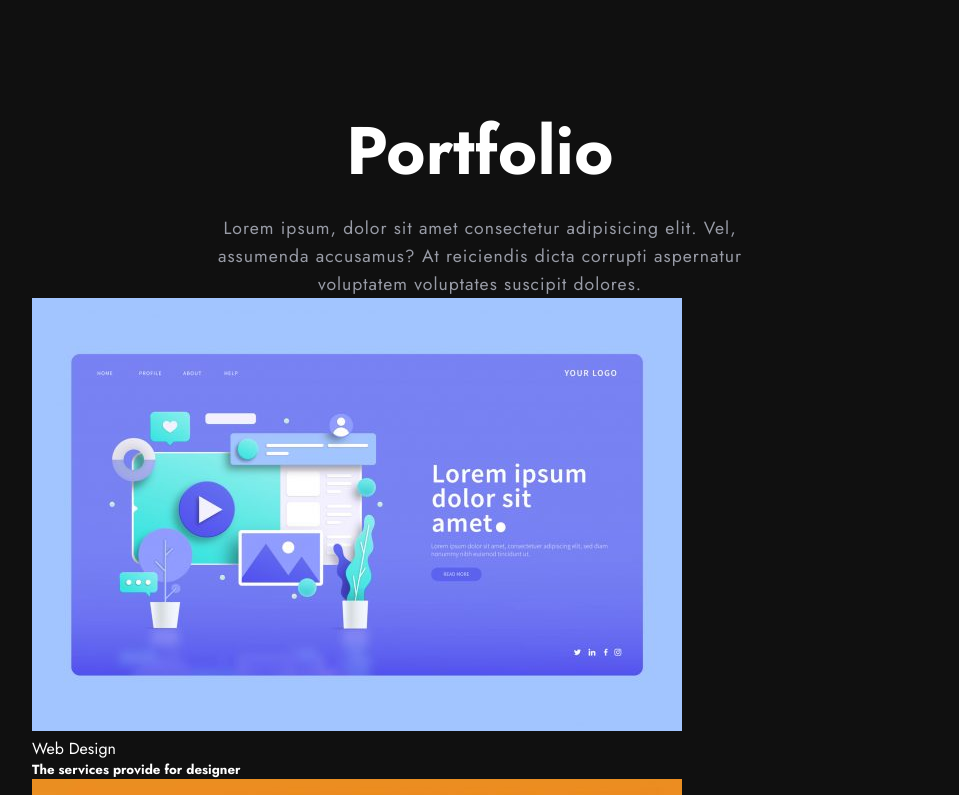
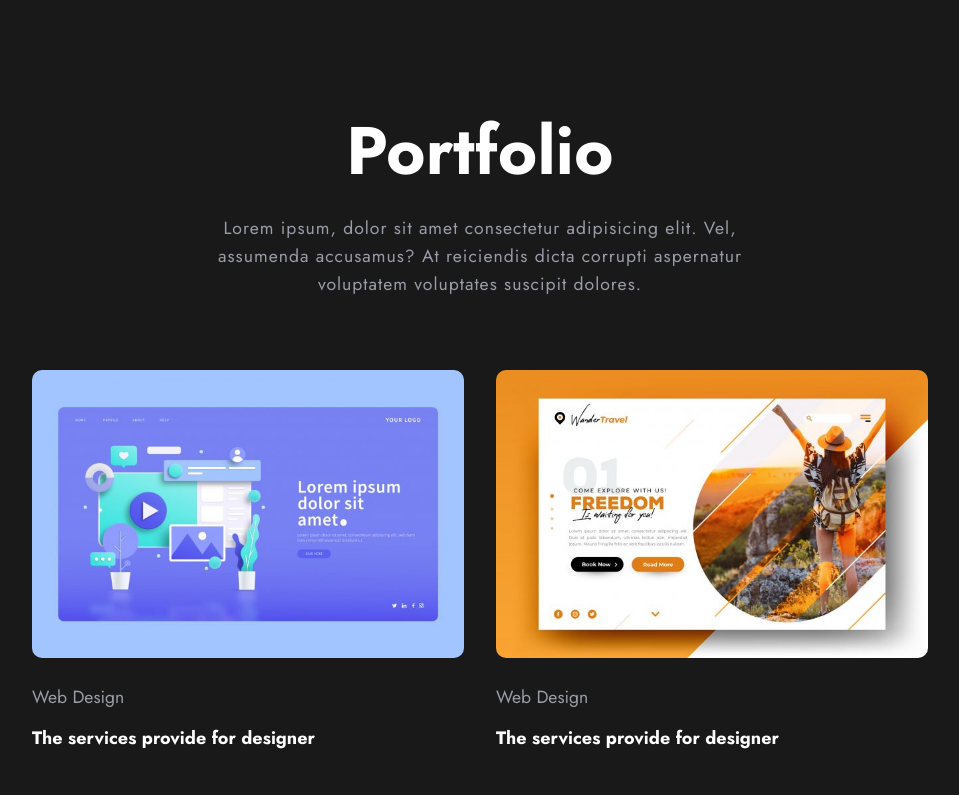
Before and after one commit to mahmud035/portfolio-website, a plain HTML site: page index.html in a window 1280 px wide. Shown: the part 3141-3936 px from the top of the page, without its empty margins (160-1119 px from the left). Drawn offline with nearby package versions, Linux system fonts and the light colour scheme.

Commit message:
added portfolio section css

```diff
--- a/css/style.css
+++ b/css/style.css
@@ -305,3 +305,43 @@ header.sticky {
 .row:hover {
   transform: translateY(-8px);
 }
+
+/* Portfolio */
+.portfolio {
+  background: var(--second-bg-color);
+}
+
+.portfolio-content {
+  display: grid;
+  grid-template-columns: repeat(auto-fit, minmax(350px, auto));
+  gap: 2rem;
+  align-items: center;
+  margin-top: 4.5rem;
+  cursor: pointer;
+}
+
+.box img {
+  max-width: 100%;
+  width: 500px;
+  height: auto;
+  border-radius: 10px;
+  margin-bottom: 20px;
+  transition: all 0.3s ease;
+}
+
+.box p {
+  color: var(--second-color);
+  font-size: var(--p-font);
+  margin-bottom: 15px;
+}
+
+.box h5 {
+  color: var(--text-color);
+  font-size: 18px;
+  font-weight: 700;
+  margin-bottom: 15px;
+}
+
+.box img:hover {
+  transform: scale(1.1);
+}
```
